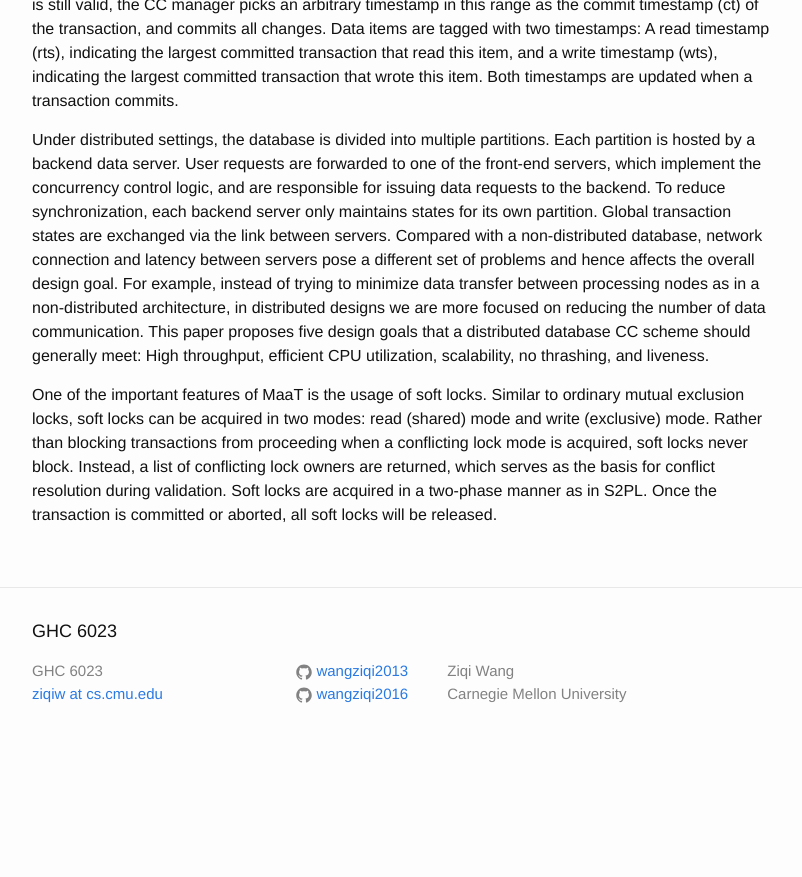
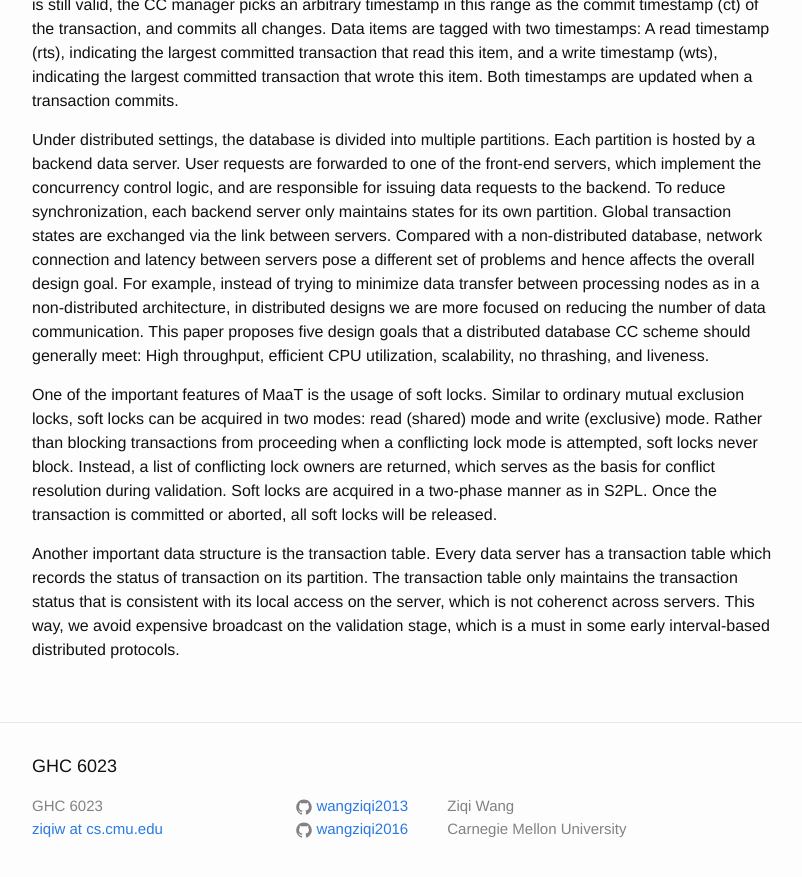
Before and after one commit to wangziqi2013/wangziqi2013.github.io, a Jekyll site: the page built from _posts/2018-12-18-maat.markdown, in a window 1280 px wide and 900 px high, scrolled down 949 px. Shown: the top 877 px of the window, without its empty margins (238-1040 px from the left). Built offline with Jekyll 4.4.1, drawn with Linux system fonts in a browser that asks for light colours; before the commit the page ends 1714 px from its top, so only the background shows below that.

Commit message:
Adding txn table

```diff
--- a/_posts/2018-12-18-maat.markdown
+++ b/_posts/2018-12-18-maat.markdown
@@ -41,6 +41,11 @@ High throughput, efficient CPU utilization, scalability, no thrashing, and liven
 
 One of the important features of MaaT is the usage of soft locks. Similar to ordinary mutual exclusion locks, soft locks
 can be acquired in two modes: read (shared) mode and write (exclusive) mode. Rather than blocking transactions from proceeding
-when a conflicting lock mode is acquired, soft locks never block. Instead, a list of conflicting lock owners are returned, which
+when a conflicting lock mode is attempted, soft locks never block. Instead, a list of conflicting lock owners are returned, which
 serves as the basis for conflict resolution during validation. Soft locks are acquired in a two-phase manner as in S2PL.
 Once the transaction is committed or aborted, all soft locks will be released.
+
+Another important data structure is the transaction table. Every data server has a transaction table which records the
+status of transaction on its partition. The transaction table only maintains the transaction status that is consistent
+with its local access on the server, which is not coherenct across servers. This way, we avoid expensive broadcast on
+the validation stage, which is a must in some early interval-based distributed protocols.
```
